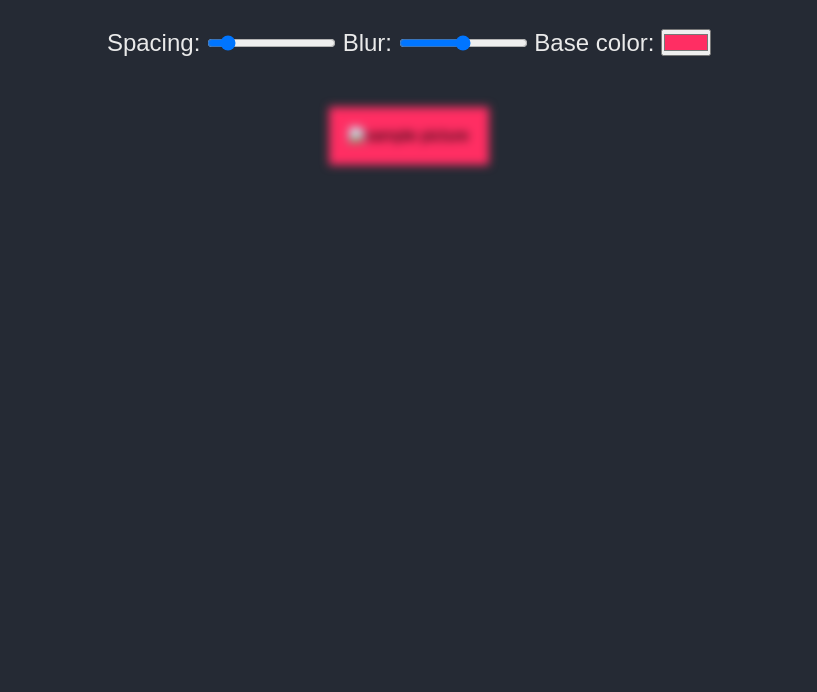
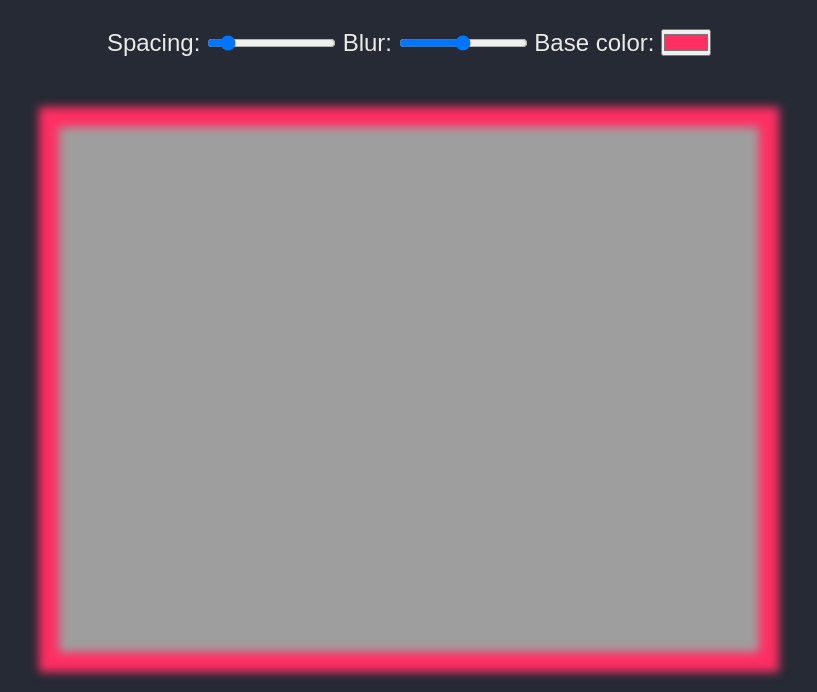
Before and after one commit to klaudiaholyst/Challenge-from-Wes-Bos, a plain HTML site: page index.html in a window 1280 px wide. Shown: the part 108-800 px from the top of the page, without its empty margins (231-1048 px from the left). Drawn offline with Linux system fonts and the light colour scheme; the site is published under a folder, as on GitHub Pages, so addresses that start at the root find nothing.

Commit message:
changed photo path

```diff
--- a/index.html
+++ b/index.html
@@ -53,7 +53,7 @@ font-family: sans-serif;
         <label for="color">Base color:</label>
         <input type="color" name="color" value="#ff2e63">
     </div>
-    <img class="img" src="/img/real.jpg" alt="sample picture">
+    <img class="img" src="img/real.jpg" alt="sample picture">
     <script>
         const inputs = document.querySelectorAll('input');
 
```
